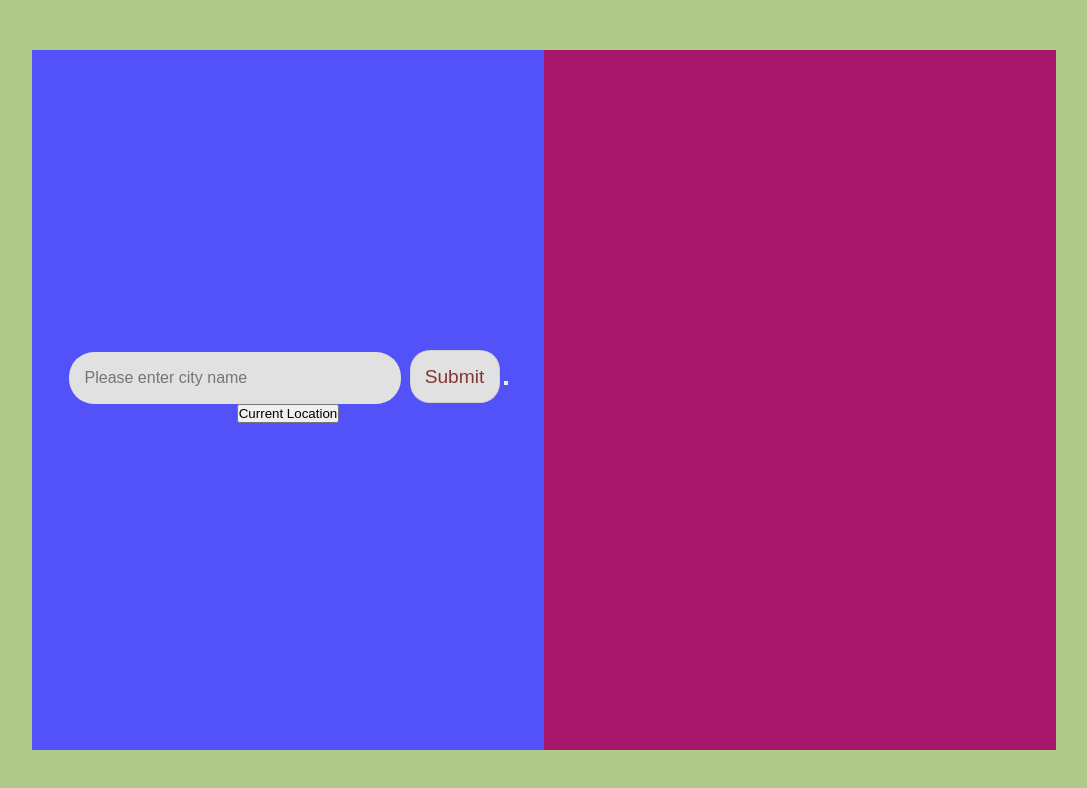
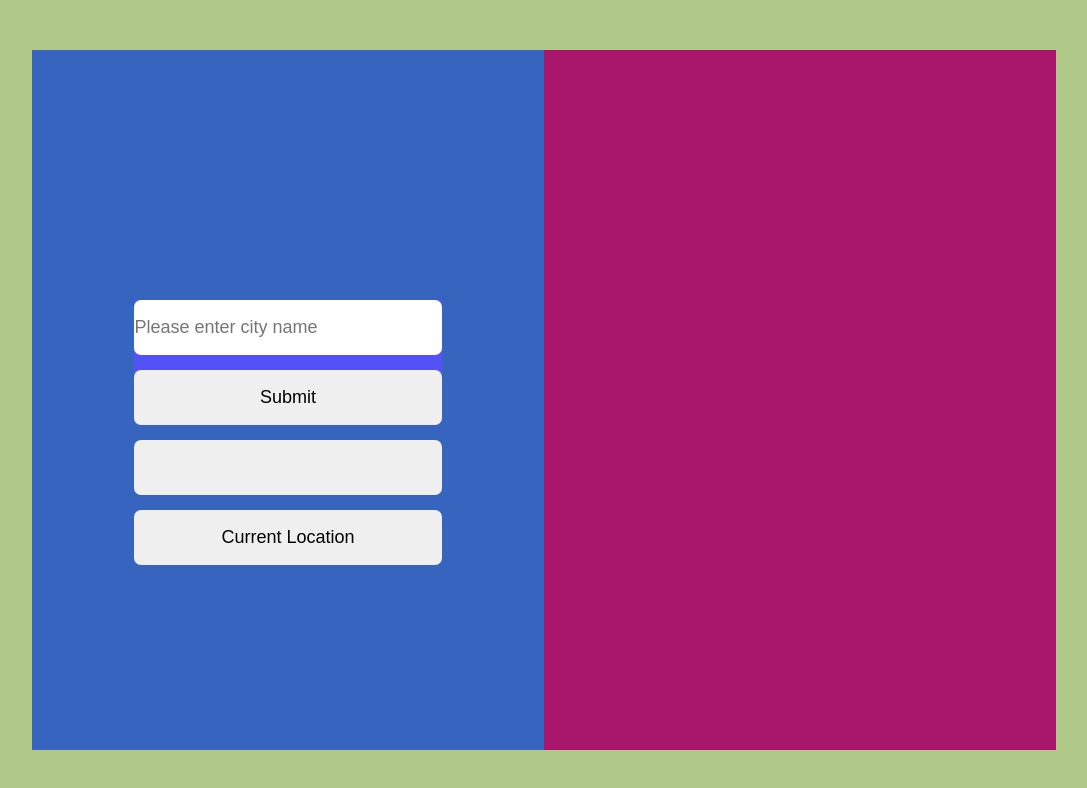
Before and after one commit to mubarek78/-Phase-1-project, a website: page index.html in a window 1280 px wide. Shown: the whole page, without its empty margins (96-1183 px from the left). Drawn offline with Linux system fonts and the light colour scheme.

Commit message:
Update styles.css

```diff
--- a/styles.css
+++ b/styles.css
@@ -21,39 +21,34 @@ margin: 50px auto;
 
 
  .input{
-    width: 100%;
+    width: 60%;
+   height: 100px;
     text-align: center;
     justify-content: center;
     background: rgb(82, 82, 248);
-    margin: 0px auto;
-    padding: 300px 0;
-
-
+    margin: 250px auto;
 }
 
-.input input[type="text"] {
-    height: 20px;
-    width: 300px;
-    border-radius: 25px;
-    background: #bababa;
-    background-color: #e1e1e1;
-    border: 1px dotted #e1e1e1;
-    font-size: 1rem;
-    padding: 15px;
-    margin-right:5px ;
-    color: #8f3333;
-
-}
-.input input[type="submit"] {
-    height: 53px;
-    width: 90px;
-    border: 1px dotted #c2c2c2;
-    font-size: 1.2rem;
-    background-color: #e1e1e1;
-    border-radius: 20px;
-    color: rgb(131, 54, 54);
+.input :where(input, button) {
+  width: 100%;
+  height: 55px;
+  border: none;
+  outline: none;
+  font-size: 18px;
+  border-radius: 7px;
+  margin-bottom: 15px;
 }
 
+.input .separator{
+  height: 1px;
+  width: 100%;
+  margin: 25px 0;
+  background: #ccc;
+  position: relative;
+  display: flex;
+  align-items: center;
+  justify-content: center;
+}
 
 .display {
     width: 100%;
```
